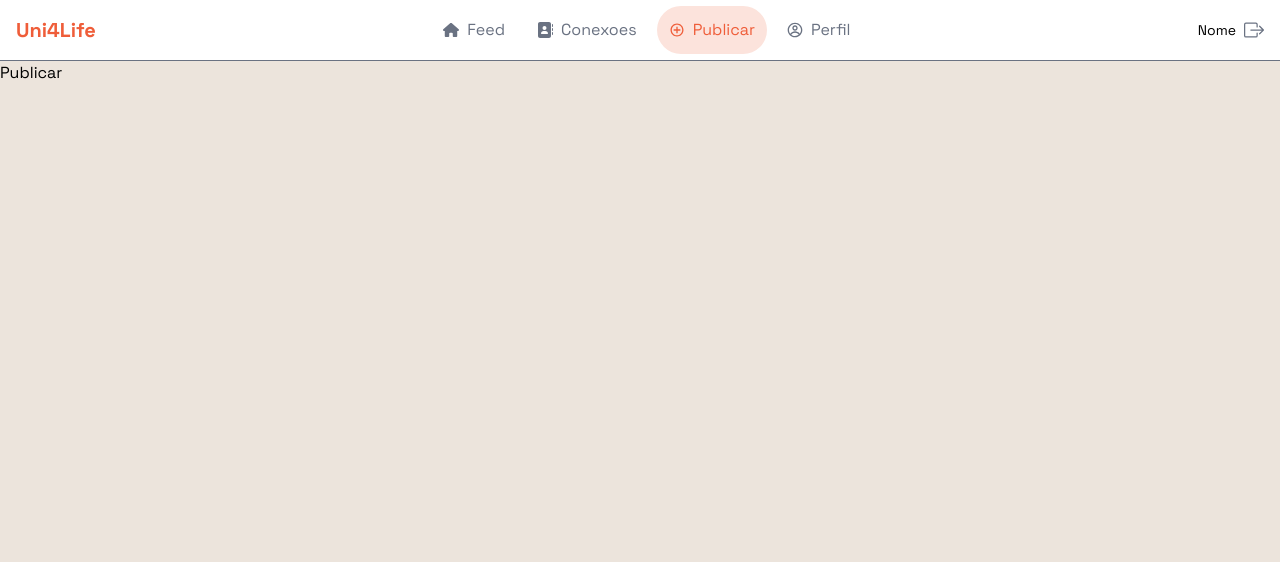
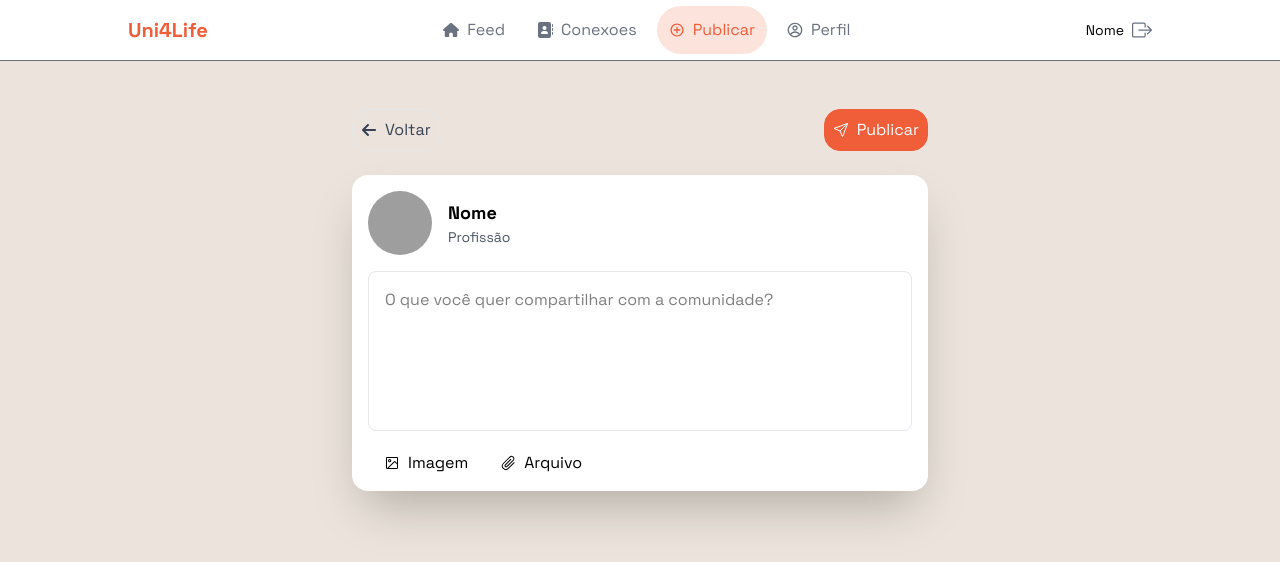
Before and after one commit to gabrieldias102/uni4life-v2, a React (Vite) app: page /publish in a window 1280 px wide. Shown: the top 562 px of the page. Built offline with nearby package versions, Linux system fonts and the light colour scheme; grey boxes are pictures that could not be loaded.

Commit message:
feat: cria tela de publicação

```diff
--- /dev/null
+++ b/src/components/ActionButton/index.tsx
@@ -0,0 +1,39 @@
+import { Link } from "react-router-dom";
+
+type ActionButtonProps = {
+  text: string;
+  icon: React.ReactNode;
+  color: "primary" | "white" | "transparent";
+  url?: string;
+};
+
+const colorClasses = {
+  primary: "border-primary bg-primary text-white",
+  white: "border-gray-200 bg-white text-gray-700",
+  transparent: "border-gray-200 bg-transparent text-gray-700",
+};
+
+export default function ActionButton({
+  text,
+  icon,
+  color,
+  url,
+}: ActionButtonProps) {
+  const className = `flex cursor-pointer items-center justify-center gap-2 rounded-2xl border p-2 ${colorClasses[color]}`;
+
+  if (url) {
+    return (
+      <Link to={url} className={className}>
+        {icon}
+        {text}
+      </Link>
+    );
+  }
+
+  return (
+    <button className={className}>
+      {icon}
+      {text}
+    </button>
+  );
+}
--- a/src/components/FriendsCard/index.tsx
+++ b/src/components/FriendsCard/index.tsx
@@ -1,4 +1,5 @@
 import { IoCheckmark, IoPersonAddOutline } from "react-icons/io5";
+import ActionButton from "../ActionButton";
 
 export type FriendsCardType = "conectar" | "amigos";
 
@@ -34,16 +35,11 @@ export default function FriendsCard({
         <h1 className="text-sm text-gray-600">{curiosidade}</h1>
       </div>
       <div className="w-3/12">
-        <button
-          className={`flex cursor-pointer items-center justify-center gap-2 rounded-2xl border p-3 ${
-            isConnected
-              ? "border-gray-200 bg-white text-gray-700"
-              : "border-primary bg-primary text-white"
-          }`}
-        >
-          {isConnected ? <IoCheckmark /> : <IoPersonAddOutline />}
-          {isConnected ? "Conectado" : "Conectar"}
-        </button>
+        <ActionButton
+          color={isConnected ? "white" : "primary"}
+          icon={isConnected ? <IoCheckmark /> : <IoPersonAddOutline />}
+          text={isConnected ? "Conectado" : "Conectar"}
+        />
       </div>
     </div>
   );
--- a/src/components/Navbar/index.tsx
+++ b/src/components/Navbar/index.tsx
@@ -6,7 +6,7 @@ import { BsBoxArrowDown } from "react-icons/bs";
 
 export default function Navbar() {
   return (
-    <nav className="flex w-full items-center justify-between border-b bg-white px-4 text-gray-500">
+    <nav className="px-32 flex w-full items-center justify-around border-b bg-white  text-gray-500">
       <div className="flex min-w-0 items-center py-4">
         <p className="text-xl font-bold text-primary">Uni4Life</p>
       </div>
--- a/src/pages/Conections/index.tsx
+++ b/src/pages/Conections/index.tsx
@@ -6,7 +6,7 @@ export default function Conections() {
   const amigosList = getConnectionsByType("amigos").slice(0, 4);
 
   return (
-    <div className="mx-auto flex max-w-3xl flex-col justify-center gap-6 pt-4">
+    <div className="mx-auto flex max-w-3xl flex-col justify-center gap-6 pt-12">
       <p className="text-3xl text-black font-bold">Conexões</p>
       <div className="gap-5">
         <p className="text-gray-600 uppercase font-bold text-md">
--- a/src/pages/Publish/index.tsx
+++ b/src/pages/Publish/index.tsx
@@ -1,7 +1,53 @@
+import { FaArrowLeft } from "react-icons/fa6";
+import { IoPaperPlaneOutline } from "react-icons/io5";
+import { GoPaperclip, GoImage } from "react-icons/go";
+import ActionButton from "../../components/ActionButton";
+
 export default function Publish() {
   return (
     <div>
-      <p>Publicar</p>
+      <div className="mx-auto flex max-w-xl flex-col justify-center gap-6 pt-12">
+        <div className="flex justify-between flex-row">
+          <ActionButton
+            text="Voltar"
+            icon={<FaArrowLeft />}
+            color="transparent"
+            url="/feed"
+          />
+          <ActionButton
+            text="Publicar"
+            icon={<IoPaperPlaneOutline />}
+            color="primary"
+          />
+        </div>
+        <div className="bg-white p-4 shadow-2xl rounded-2xl">
+          <div className="flex items-center gap-4 mb-4">
+            <img
+              src="https://api.dicebear.com/9.x/adventurer/svg?seed=John Doe"
+              alt="Avatar"
+              className="w-16 h-16 rounded-full"
+            />
+            <div>
+              <h1 className="text-lg font-bold text-black">Nome</h1>
+              <p className="text-sm text-gray-600">Profissão</p>
+            </div>
+          </div>
+          <div className="flex flex-col gap-5">
+            <textarea
+              className="w-full h-40 p-4 border border-gray-200 rounded-lg resize-none focus:outline-none focus:ring-2 focus:ring-primary focus:border-transparent"
+              placeholder="O que você quer compartilhar com a comunidade?"
+            />
+            <div className="flex gap-8 px-4">
+              <div className="flex items-center gap-2">
+                <GoImage /> Imagem
+              </div>
+              <div className="flex items-center gap-2">
+                <GoPaperclip /> Arquivo
+              </div>
+            </div>
+          </div>
+        </div>
+      </div>
     </div>
   );
 }
```
